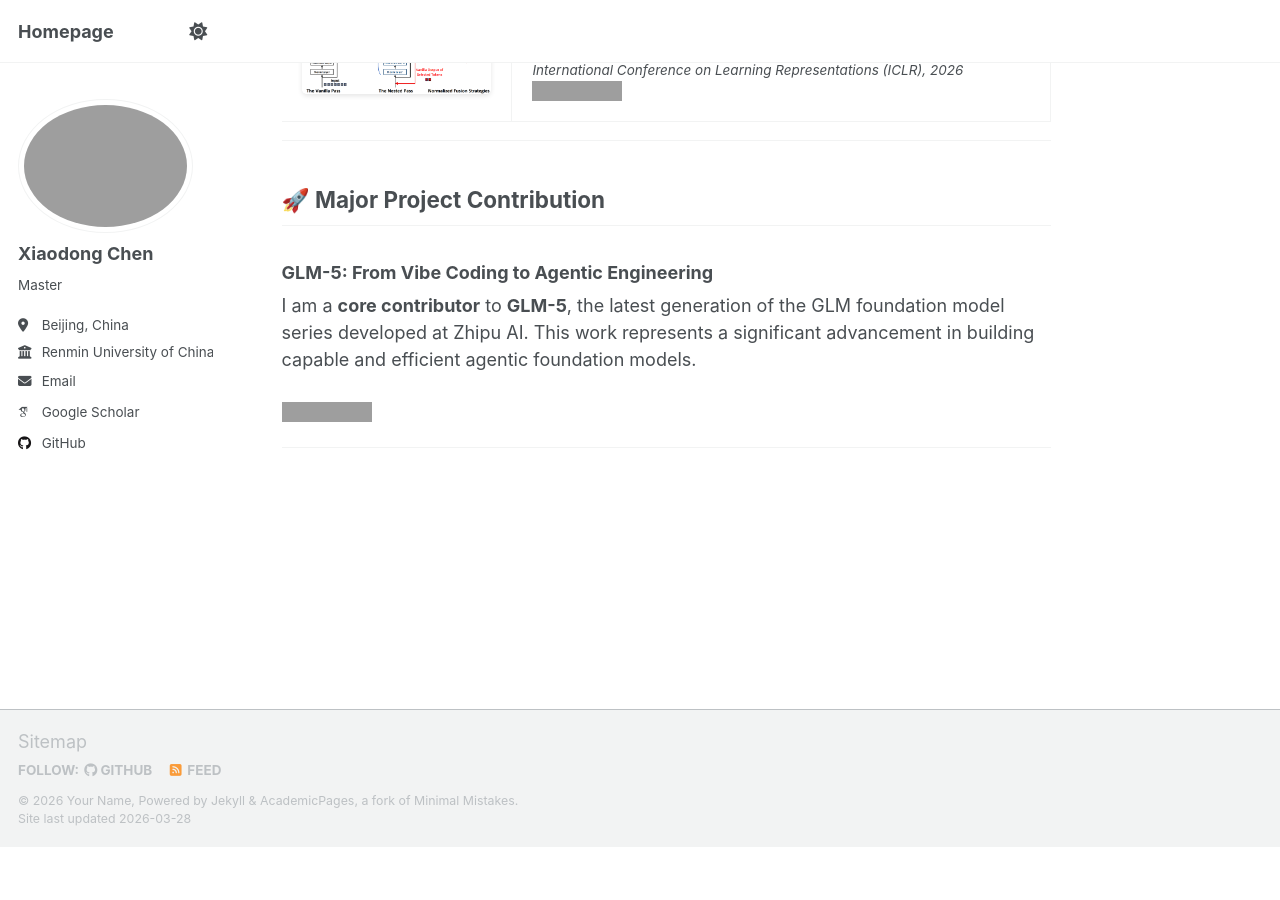
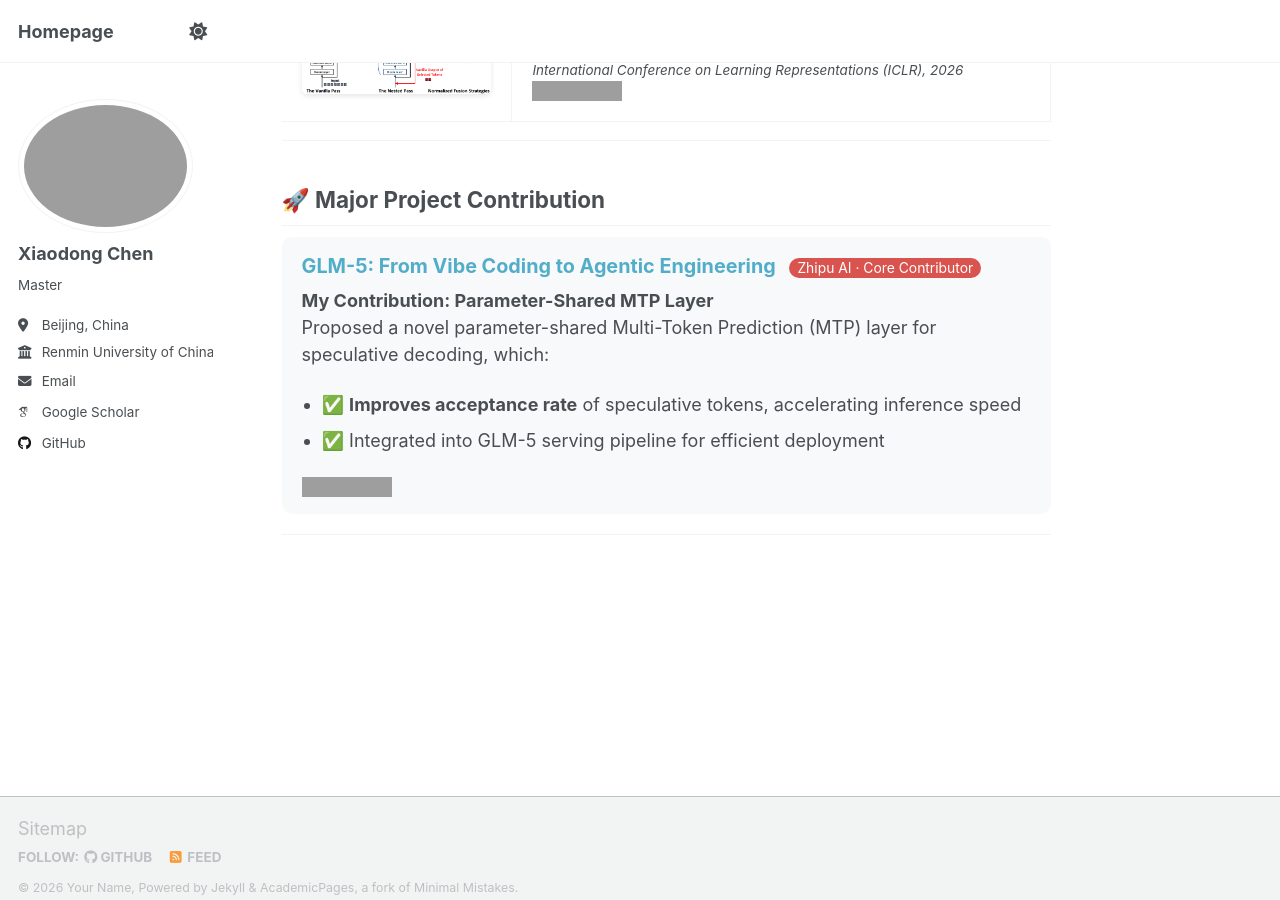
Before and after one commit to chenxiaodong2002/chenxiaodong2002.github.io, a Jekyll site: the page built from _pages/about.md, in a window 1280 px wide and 900 px high, scrolled down 1779 px. Built offline with Jekyll 4.4.1, drawn with Linux system fonts in a browser that asks for light colours; some web fonts are replaced; a script that is not in the unit is left out; before the commit the page ends 2626 px from its top, so only the background shows below that; grey boxes are pictures that could not be loaded.

Commit message:
Update about.md

```diff
--- a/_pages/about.md
+++ b/_pages/about.md
@@ -122,12 +122,22 @@ My research focuses on:
 
 ---
 
-## 🚀 Major Project Contribution
+<h2>🚀 Major Project Contribution</h2>
 
-### GLM-5: From Vibe Coding to Agentic Engineering
-
-I am a **core contributor** to **GLM-5**, the latest generation of the GLM foundation model series developed at Zhipu AI. This work represents a significant advancement in building capable and efficient agentic foundation models.
-
-<a href="https://arxiv.org/pdf/2602.15763"><img src="https://img.shields.io/badge/Technical_Report-arXiv-b31b1b.svg?logo=arXiv" alt="arXiv"></a>
+<div style="background: #f8f9fa; padding: 15px 20px; border-radius: 10px; margin-bottom: 20px;">
+  <p style="font-size: 1.1em; margin: 0 0 5px 0;">
+    <strong><a href="https://arxiv.org/pdf/2602.15763" style="text-decoration: none;">GLM-5: From Vibe Coding to Agentic Engineering</a></strong>
+    <span style="background: #d9534f; color: white; font-size: 0.7em; padding: 2px 8px; border-radius: 12px; margin-left: 8px;">Zhipu AI · Core Contributor</span>
+  </p>
+  <p><strong>My Contribution: Parameter-Shared MTP Layer</strong><br>
+  Proposed a novel parameter-shared Multi-Token Prediction (MTP) layer for speculative decoding, which:</p>
+  <ul style="margin-top: 5px; padding-left: 20px;">
+    <li>✅ <strong>Improves acceptance rate</strong> of speculative tokens, accelerating inference speed</li>
+    <li>✅ Integrated into GLM-5 serving pipeline for efficient deployment</li>
+  </ul>
+  <p style="margin-bottom: 0;">
+    <a href="https://arxiv.org/pdf/2602.15763"><img src="https://img.shields.io/badge/Read_Report-arXiv-b31b1b.svg?logo=arXiv" alt="arXiv"></a>
+  </p>
+</div>
 
 ---
```
